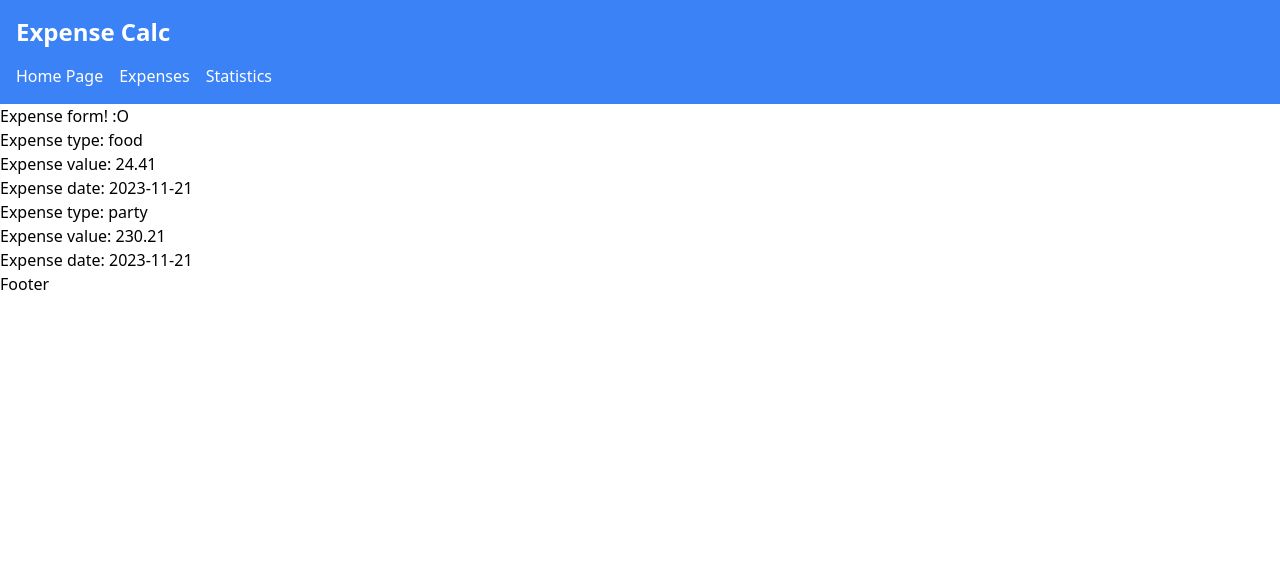
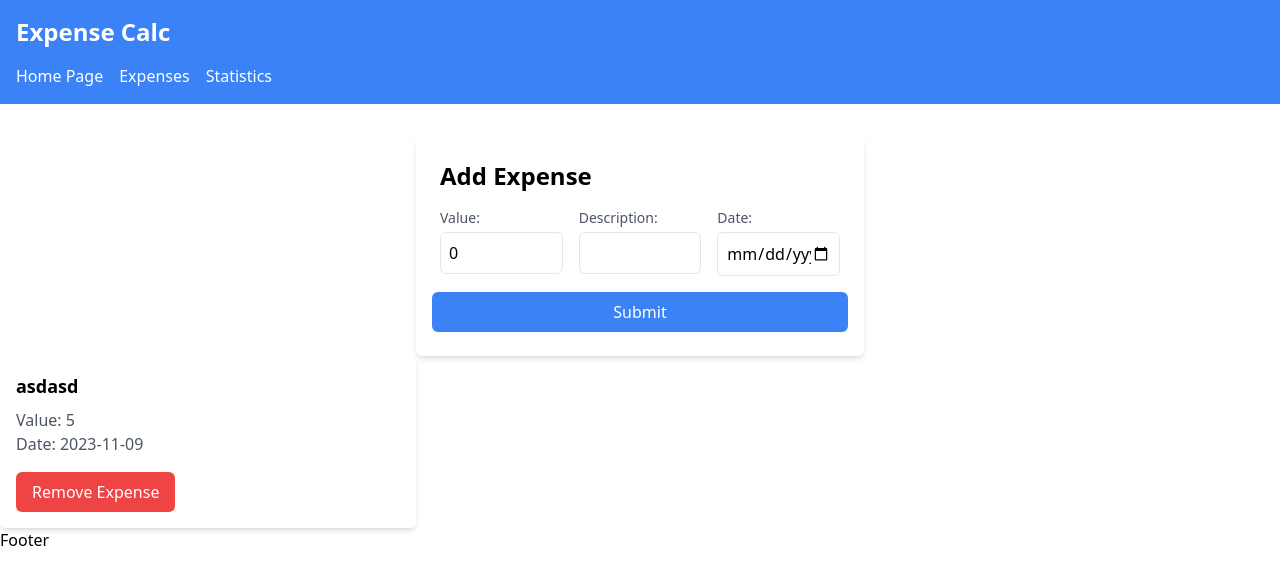
Before and after one commit to wiertlooo/expense-calculator, a React (Create React App) app: page /expenses in a window 1280 px wide. Shown: the top 584 px of the page. Built offline with nearby package versions, Linux system fonts and the light colour scheme; data requests are answered from the project's data file.

Commit message:
styling, add and remove expense

```diff
--- a/db.json
+++ b/db.json
@@ -1,16 +1,10 @@
 {
-    "expenses": [
-        {
-            "id": 1,
-            "date": "2023-11-21",
-            "title": "food",
-            "value": 24.41
-        },
-        {
-            "id": 2,
-            "date": "2023-11-21",
-            "title": "party",
-            "value": 230.21
-        }
-    ]
+  "expenses": [
+    {
+      "date": "2023-11-09",
+      "title": "asdasd",
+      "value": 5,
+      "id": 1
+    }
+  ]
 }
--- a/src/components/ExpenseForm.js
+++ b/src/components/ExpenseForm.js
@@ -1,6 +1,76 @@
 import React from "react";
+import { Formik, Field, Form } from "formik";
+import { useAddExpenseMutation } from "../store";
 
 function ExpenseForm() {
-  return "Expense form! :O";
+  const [addExpense, results] = useAddExpenseMutation();
+  const handleSubmit = (values, { resetForm }) => {
+    addExpense(values);
+    resetForm();
+  };
+  return (
+    <div className="max-w-md mx-auto mt-8 p-6 bg-white rounded-md shadow-md">
+      <h1 className="text-2xl font-semibold mb-4">Add Expense</h1>
+      <Formik
+        initialValues={{
+          value: 0,
+          title: "",
+          date: "",
+        }}
+        onSubmit={handleSubmit}
+      >
+        <Form className="flex flex-wrap -mx-2">
+          <div className="w-full md:w-1/3 px-2 mb-4">
+            <label
+              htmlFor="value"
+              className="block text-sm font-medium text-gray-600 mb-1"
+            >
+              Value:
+            </label>
+            <Field
+              type="number"
+              id="value"
+              name="value"
+              className="w-full p-2 border rounded-md"
+            />
+          </div>
+          <div className="w-full md:w-1/3 px-2 mb-4">
+            <label
+              htmlFor="title"
+              className="block text-sm font-medium text-gray-600 mb-1"
+            >
+              Description:
+            </label>
+            <Field
+              type="text"
+              id="title"
+              name="title"
+              className="w-full p-2 border rounded-md"
+            />
+          </div>
+          <div className="w-full md:w-1/3 px-2 mb-4">
+            <label
+              htmlFor="date"
+              className="block text-sm font-medium text-gray-600 mb-1"
+            >
+              Date:
+            </label>
+            <Field
+              type="date"
+              id="date"
+              name="date"
+              className="w-full p-2 border rounded-md"
+            />
+          </div>
+          <button
+            type="submit"
+            className="w-full bg-blue-500 text-white py-2 px-4 rounded-md hover:bg-blue-600"
+          >
+            Submit
+          </button>
+        </Form>
+      </Formik>
+    </div>
+  );
 }
 export default ExpenseForm;
--- a/src/components/ExpenseList.js
+++ b/src/components/ExpenseList.js
@@ -11,9 +11,13 @@ function ExpenseList() {
   } else if (error) {
     content = <div>Error occured when fetching data. :(</div>;
   } else {
-    content = data.map((expense) => {
-      return <ExpenseListItem key={expense.id} expense={expense} />;
-    });
+    content = (
+      <div className="grid gap-4 grid-cols-1 sm:grid-cols-2 lg:grid-cols-3">
+        {data.map((expense) => (
+          <ExpenseListItem key={expense.id} expense={expense} />
+        ))}
+      </div>
+    );
   }
   return <div>{content}</div>;
 }
--- a/src/components/ExpenseListItem.js
+++ b/src/components/ExpenseListItem.js
@@ -1,11 +1,22 @@
 import React from "react";
+import { useRemoveExpenseMutation } from "../store";
 
 function ExpenseListItem({ expense }) {
+  const [removeExpense, results] = useRemoveExpenseMutation();
+  const handleClick = () => {
+    removeExpense(expense);
+  };
   return (
-    <div>
-      <div>Expense type: {expense.title}</div>
-      <div>Expense value: {expense.value}</div>
-      <div>Expense date: {expense.date}</div>
+    <div className="bg-white p-4 rounded-md shadow-md">
+      <div className="text-lg font-semibold mb-2">{expense.title}</div>
+      <div className="text-gray-600">Value: {expense.value}</div>
+      <div className="text-gray-600">Date: {expense.date}</div>
+      <button
+        onClick={handleClick}
+        className="mt-4 bg-red-500 text-white py-2 px-4 rounded-md hover:bg-red-600"
+      >
+        Remove Expense
+      </button>
     </div>
   );
 }
--- a/src/store/apis/expensesApi.js
+++ b/src/store/apis/expensesApi.js
@@ -8,14 +8,45 @@ const expensesApi = createApi({
   endpoints(builder) {
     return {
       fetchExpenses: builder.query({
+        providesTags: (result, error, expense) => {
+          const tags = result.map((expense) => {
+            return { type: "Expense", id: expense.id };
+          });
+          tags.push({ type: "Expenses" });
+          return tags;
+        },
         query: () => ({
           url: "/expenses",
           method: "GET",
+        }),
+      }),
+      addExpense: builder.mutation({
+        invalidatesTags: (result, error, expense) => {
+          return [{ type: "Expenses" }];
+        },
+        query: (expense) => ({
+          method: "POST",
+          url: "/expenses",
+          body: {
+            id: expense.id,
+            date: expense.date,
+            title: expense.title,
+            value: expense.value,
+          },
+        }),
+      }),
+      removeExpense: builder.mutation({
+        invalidatesTags: (result, error, expense) => {
+          return [{ type: "Expense", id: expense.id }];
+        },
+        query: (expense) => ({
+          url: `/expenses/${expense.id}`,
+          method: "DELETE",
         }),
       }),
     };
   },
 });
 
-export const { useFetchExpensesQuery } = expensesApi;
+export const { useFetchExpensesQuery, useAddExpenseMutation } = expensesApi;
 export { expensesApi };
--- a/src/store/index.js
+++ b/src/store/index.js
@@ -12,4 +12,8 @@ export const store = configureStore({
 
 setupListeners(store.dispatch);
 
-export const { useFetchExpensesQuery } = expensesApi;
+export const {
+  useFetchExpensesQuery,
+  useAddExpenseMutation,
+  useRemoveExpenseMutation,
+} = expensesApi;
```
